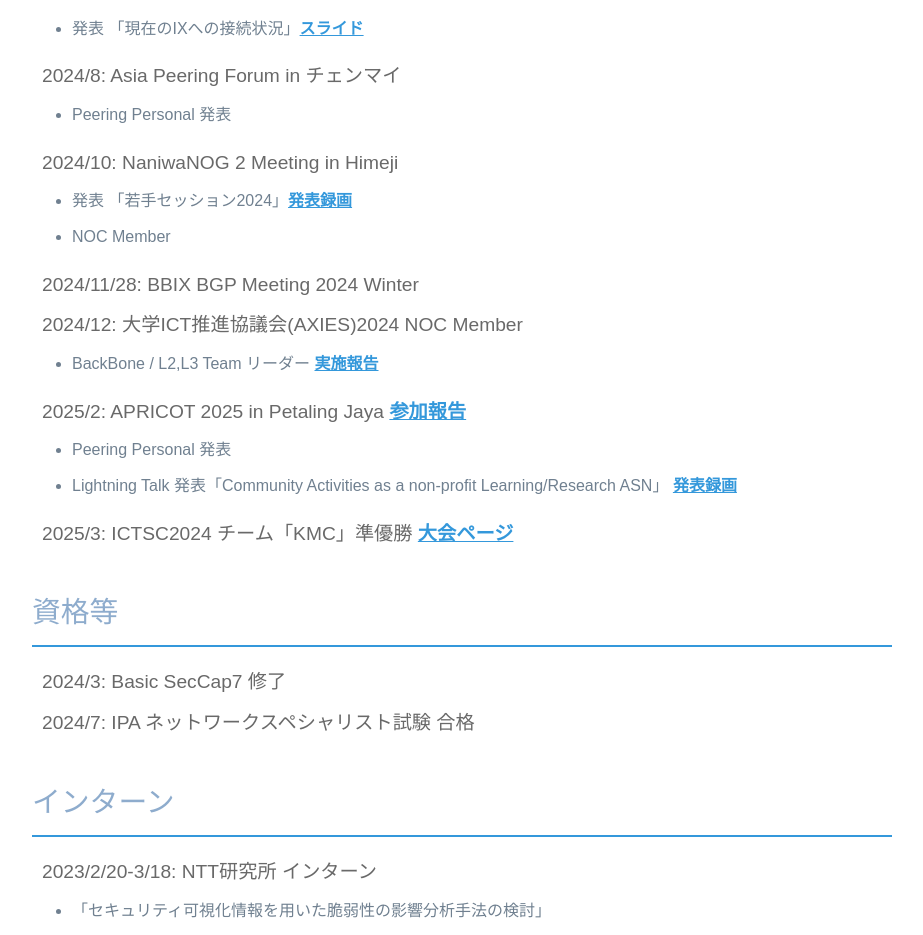
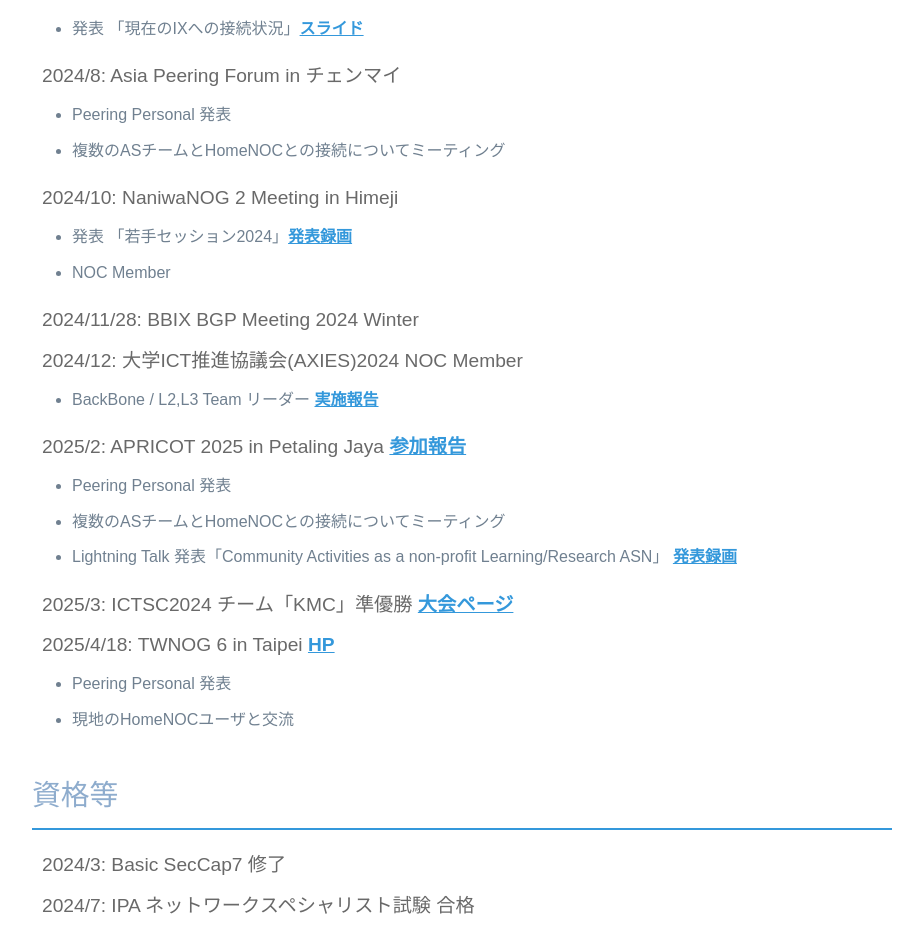
Before and after one commit to marokiki/marokiki.net, a Next.js app: page / in a window 1280 px wide. Shown: the part 1721-2656 px from the top of the page, without its empty margins (178-1101 px from the left). Built offline with nearby package versions, Linux system fonts and the light colour scheme.

Commit message:
home: update

```diff
--- a/app/components/Home.js
+++ b/app/components/Home.js
@@ -201,6 +201,7 @@
           </li>
           <ul style={styles.infoList}>
             <li style={dynamicStyles.infoSubItem}>Peering Personal 発表</li>
+            <li style={dynamicStyles.infoSubItem}>複数のASチームとHomeNOCとの接続についてミーティング</li>
           </ul>
           <li style={dynamicStyles.infoItem}>
             2024/10: NaniwaNOG 2 Meeting in Himeji
@@ -232,6 +233,7 @@
           </li>
           <ul style={styles.infoList}>
             <li style={dynamicStyles.infoSubItem}>Peering Personal 発表</li>
+            <li style={dynamicStyles.infoSubItem}>複数のASチームとHomeNOCとの接続についてミーティング</li>
             <li style={dynamicStyles.infoSubItem}>Lightning Talk 発表「Community Activities as a non-profit Learning/Research ASN」{" "}
               <a href="https://www.youtube.com/live/SnGq4_LLl4Q?si=wjtJ1LM4bpPt-VBw&t=2760" target="_blank" style={styles.link}>
                 <span style={styles.linkHover}>発表録画</span>
@@ -244,6 +246,16 @@
               <span style={styles.linkHover}>大会ページ</span>
             </a>
           </li>
+          <li style={dynamicStyles.infoItem}>
+            2025/4/18: TWNOG 6 in Taipei{" "}
+            <a href="https://2025.twnog.net" target="_blank" style={styles.link}>
+              <span style={styles.linkHover}>HP</span>
+            </a>
+          </li>
+          <ul style={styles.infoList}>
+            <li style={dynamicStyles.infoSubItem}>Peering Personal 発表</li>
+            <li style={dynamicStyles.infoSubItem}>現地のHomeNOCユーザと交流</li>
+          </ul>
         </ul>
       </section>
 
```
